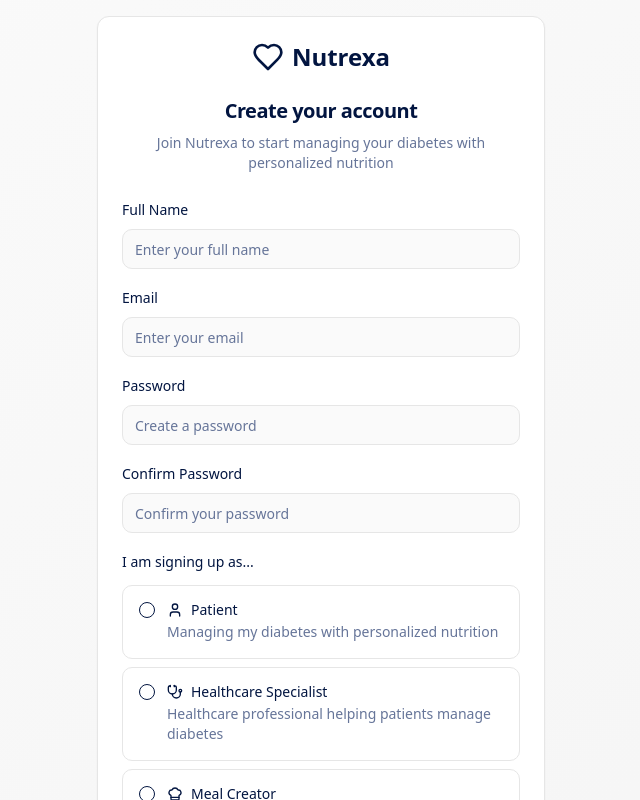
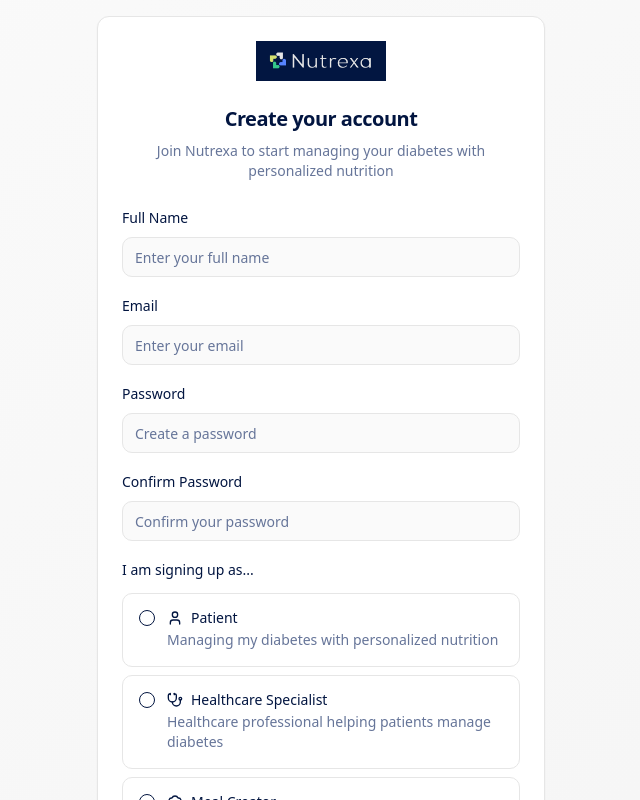
Before and after one commit to KasraVz/nutrexa-ai-glucose-guide, a React (Vite) app: page /signup in a window 1280 px wide. Shown: the top 800 px of the page, without its empty margins (319-959 px from the left). Built offline with nearby package versions, Linux system fonts and the light colour scheme.

Commit message:
Fix: Update sign-in page logo

```diff
--- a/src/pages/SignIn.tsx
+++ b/src/pages/SignIn.tsx
@@ -9,7 +9,8 @@ import { Label } from '@/components/ui/label';
 import { Card, CardContent, CardDescription, CardHeader, CardTitle } from '@/components/ui/card';
 import { useAuth } from '@/contexts/AuthContext';
 import { useToast } from '@/hooks/use-toast';
-import { Loader2, Heart, Shield } from 'lucide-react';
+import { Loader2, Shield } from 'lucide-react';
+import nutreXaLogo from '@/assets/nutrexa-logo.png';
 
 const signInSchema = z.object({
   email: z.string().email('Please enter a valid email address'),
@@ -66,9 +67,12 @@ const SignIn = () => {
     <div className="min-h-screen bg-gradient-to-br from-background to-muted flex items-center justify-center p-4">
       <Card className="w-full max-w-md">
         <CardHeader className="text-center space-y-2">
-          <div className="flex items-center justify-center gap-2 mb-4">
-            <Heart className="h-8 w-8 text-primary" />
-            <h1 className="text-2xl font-bold text-foreground">Nutrexa</h1>
+          <div className="flex items-center justify-center mb-4">
+            <img
+              src={nutreXaLogo}
+              alt="Nutrexa"
+              className="h-10 w-auto"
+            />
           </div>
           <CardTitle className="text-xl">Welcome back</CardTitle>
           <CardDescription>
--- a/src/pages/SignUp.tsx
+++ b/src/pages/SignUp.tsx
@@ -10,7 +10,8 @@ import { Card, CardContent, CardDescription, CardHeader, CardTitle } from '@/com
 import { RadioGroup, RadioGroupItem } from '@/components/ui/radio-group';
 import { useAuth } from '@/contexts/AuthContext';
 import { useToast } from '@/hooks/use-toast';
-import { Loader2, Heart, Shield, User, Stethoscope, ChefHat } from 'lucide-react';
+import { Loader2, Shield, User, Stethoscope, ChefHat } from 'lucide-react';
+import nutreXaLogo from '@/assets/nutrexa-logo.png';
 
 const signUpSchema = z.object({
   name: z.string().min(2, 'Name must be at least 2 characters'),
@@ -76,9 +77,12 @@ const SignUp = () => {
     <div className="min-h-screen bg-gradient-to-br from-background to-muted flex items-center justify-center p-4">
       <Card className="w-full max-w-md">
         <CardHeader className="text-center space-y-2">
-          <div className="flex items-center justify-center gap-2 mb-4">
-            <Heart className="h-8 w-8 text-primary" />
-            <h1 className="text-2xl font-bold text-foreground">Nutrexa</h1>
+          <div className="flex items-center justify-center mb-4">
+            <img
+              src={nutreXaLogo}
+              alt="Nutrexa"
+              className="h-10 w-auto"
+            />
           </div>
           <CardTitle className="text-xl">Create your account</CardTitle>
           <CardDescription>
```
